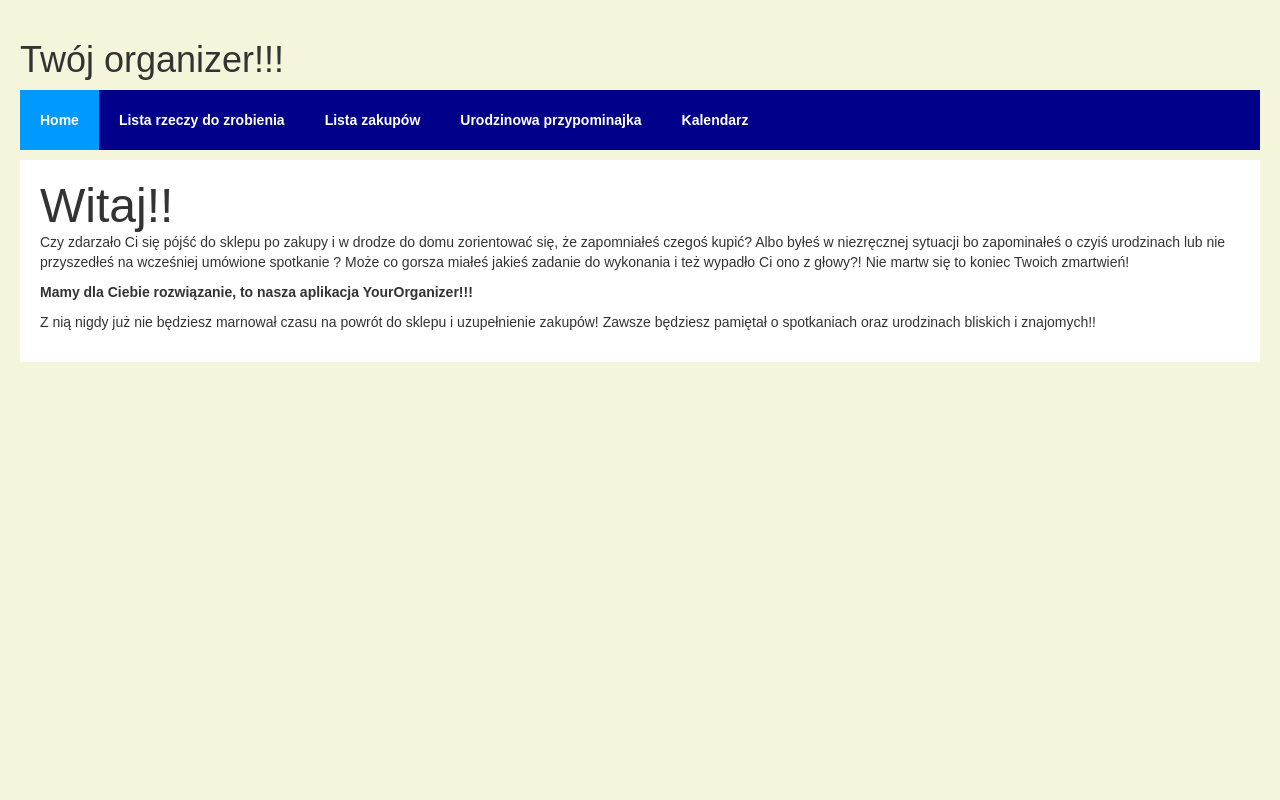
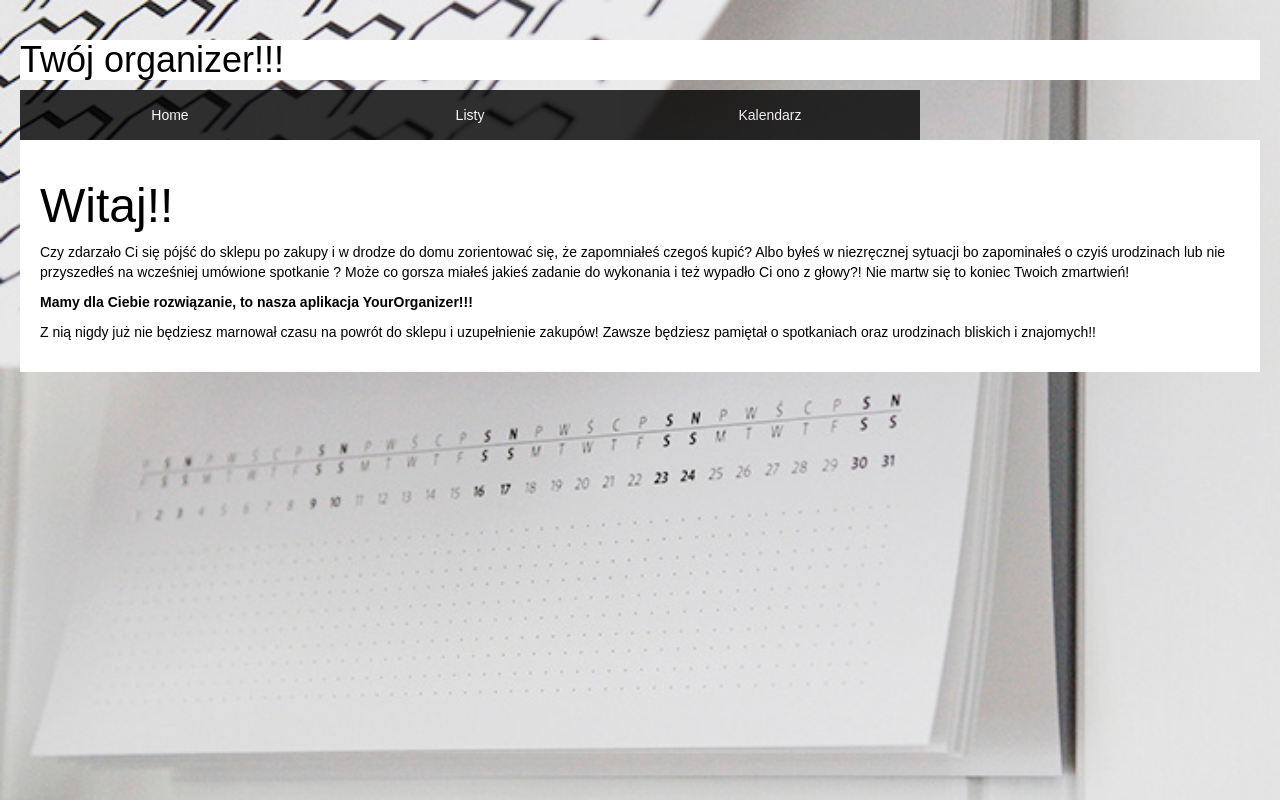
Before and after one commit to knapika/YourOrganizer-front, a React app: page / in a window 1280 px wide. Built offline with nearby package versions, Linux system fonts and the light colour scheme.

Commit message:
Nav bar added

```diff
--- a/src/Main.js
+++ b/src/Main.js
@@ -12,12 +12,15 @@ class Main extends Component {
         return (
             <HashRouter>
                 <div>
-                    <h1>Twój organizer!!!</h1>
+                    <h1><font color="black">Twój organizer!!!</font></h1>
                     <ul className="header">
                         <li><NavLink exact to="/">Home</NavLink></li>
-                        <li><NavLink to="/todoList">Lista rzeczy do zrobienia</NavLink></li>
-                        <li><NavLink to="/shoppingList">Lista zakupów</NavLink></li>
-                        <li><NavLink to="/birthdaysList">Urodzinowa przypominajka</NavLink></li>
+                        <li>Listy
+                        <ul>
+                            <li><NavLink to="/todoList">Lista Todo</NavLink></li>
+                            <li><NavLink to="/shoppingList">Lista zakupów</NavLink></li>
+                            <li><NavLink to="/birthdaysList">Urodzinowa przypominajka</NavLink></li>
+                        </ul></li>
                         <li><NavLink to="/calendar">Kalendarz</NavLink></li>
                     </ul>
                     <div className="content">
--- a/src/styles/index.css
+++ b/src/styles/index.css
@@ -1,39 +1,86 @@
 body {
-    background-color: beige;
+    background-image: url("calendar.jpg");
+    background-size: cover;
     padding: 20px;
     margin: 0;
+    color: white;
+}
+ul{
+    margin: 0px;
+    padding: 0px;
+    list-style: none;
+}
+
+ul li{
+    float: left;
+    width: 300px;
+    height: 50px;
+    opacity: 0.8;
+    line-height: 50px;
+    text-align: center;
+    font-color: white;
+    background-color: black;
+    text-decoration: none;
+}
+
+ul li a{
+    text-decoration: none;
+    color: white;
+    display: block;
+    background-color: black;
+}
+
+ul li a:hover {
+    background-color: green;
+    color: white;
+    text-decoration: none;
+
+}
+
+ul li ul li {
+    display: none;
+}
+
+ul li:hover ul li {
+    display: block;
 }
 h1, h2, p, ul, li {
     font-family: sans-serif;
 }
-ul.header li {
-    display: inline;
-    list-style-type: none;
-    margin: 0;
-}
-ul.header {
-    background-color: darkblue;
-    padding: 0;
-}
-ul.header li a {
-    color: white;
-    font-weight: bold;
-    text-decoration: none;
-    padding: 20px;
-    display: inline-block;
-}
+ h1{
+     background-color: white;
+     background-size: 400px;
+ }
+/*ul.header li {*/
+    /*display: inline;*/
+    /*list-style-type: none;*/
+    /*margin: 0;*/
+/*}*/
+/*ul.header {*/
+    /*background-color: black;*/
+    /*padding: 0;*/
+/*}*/
+/*ul.header li a {*/
+    /*color: white;*/
+    /*font-weight: bold;*/
+    /*text-decoration: none;*/
+    /*padding: 20px;*/
+    /*display: inline-block;*/
+/*}*/
 .content {
     background-color: white;
+    color: black;
     padding: 20px;
+    clear: left;
 }
-.content h2 {
-    padding: 0;
-    margin: 0;
-}
-.content li {
-    margin-bottom: 10px;
-}
+/*.content h2 {*/
+    /*padding: 0;*/
+    /*margin: 0;*/
+/*}*/
+/*.content li {*/
+    /*margin-bottom: 10px;*/
+/*}*/
 
-.active {
-    background-color: #0099FF;
-}
+/*.active {*/
+    /*background-color: yellow;*/
+/*}*/
```
Also changed, not shown: src/styles/calendar.jpg (added).
